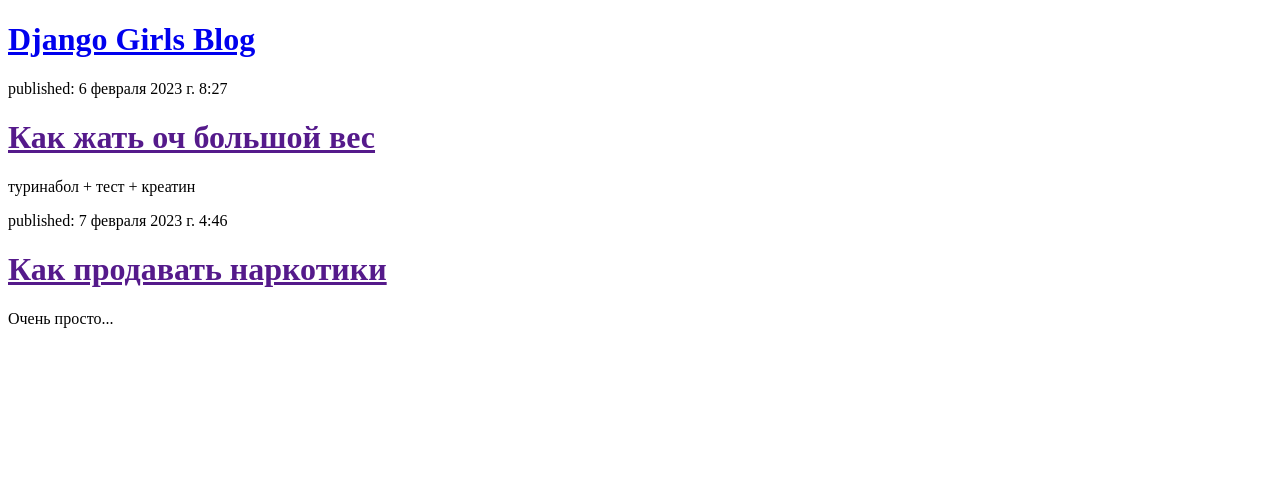
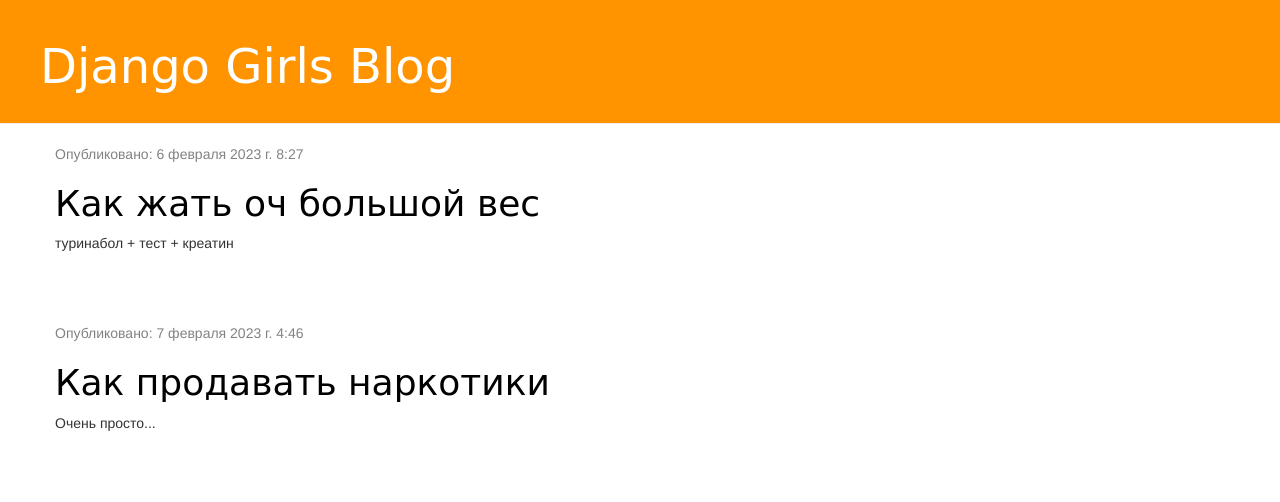
Before and after one commit to 1madatyou/my-first-blog, a Django app: page / in a window 1280 px wide. Shown: the top 502 px of the page. Run offline with Django 4.2, Linux system fonts and the light colour scheme; data comes from the database, SQL or seed files in the repository; both versions use the stored data as it was after the commit; some libraries are stand-ins or nearby versions.

Commit message:
Added view and template for detailed blog post as well as CSS for the site

```diff
--- /dev/null
+++ b/blog/static/css/blog.css
@@ -0,0 +1,50 @@
+h1 a {
+    color: #FCA205;
+}
+
+.page-header {
+    background-color: #ff9400;
+    margin-top: 0;
+    padding: 20px 20px 20px 40px;
+}
+
+.page-header h1, .page-header h1 a, .page-header h1 a:visited, .page-header h1 a:active {
+    color: #ffffff;
+    font-size: 36pt;
+    text-decoration: none;
+}
+
+.content {
+    margin-left: 40px;
+}
+
+h1, h2, h3, h4 {
+    font-family: 'Lobster', cursive;
+}
+
+.date {
+    color: #828282;
+}
+
+.save {
+    float: right;
+}
+
+.post-form textarea, .post-form input {
+    width: 100%;
+}
+
+.top-menu, .top-menu:hover, .top-menu:visited {
+    color: #ffffff;
+    float: right;
+    font-size: 26pt;
+    margin-right: 20px;
+}
+
+.post {
+    margin-bottom: 70px;
+}
+
+.post h1 a, .post h1 a:visited {
+    color: #000000;
+}
--- /dev/null
+++ b/blog/templates/blog/base.html
@@ -0,0 +1,26 @@
+{% load static %}
+<!DOCTYPE html>
+<html lang="en">
+<head>
+    <meta charset="UTF-8">
+    <meta http-equiv="X-UA-Compatible" content="IE=edge">
+    <meta name="viewport" content="width=device-width, initial-scale=1.0">
+    <title>My Blog</title>
+    <link rel="stylesheet" href="//maxcdn.bootstrapcdn.com/bootstrap/3.2.0/css/bootstrap.min.css">
+    <link rel="stylesheet" href="//maxcdn.bootstrapcdn.com/bootstrap/3.2.0/css/bootstrap-theme.min.css">
+    <link rel="stylesheet" href="{% static 'css/blog.css' %}">
+</head>
+<body>
+    <div class="page-header">
+        <h1><a href="/">Django Girls Blog</a></h1>
+    </div>
+    <div class="content container">
+        <div class="row">
+            <div class="col-md-8">
+            {% block content %}
+            {% endblock %}
+            </div>
+        </div>
+    </div>
+</body>
+</html>
--- a/blog/templates/blog/post_list.html
+++ b/blog/templates/blog/post_list.html
@@ -1,22 +1,13 @@
-<!DOCTYPE html>
-<html lang="en">
-<head>
-    <meta charset="UTF-8">
-    <meta http-equiv="X-UA-Compatible" content="IE=edge">
-    <meta name="viewport" content="width=device-width, initial-scale=1.0">
-    <title>My Blog</title>
-</head>
-<body>
-    <div>
-        <h1><a href="/">Django Girls Blog</a></h1>
-    </div>
+{% extends 'blog/base.html' %}
 
+{% block content %}
     {% for post in posts %}
-    <div>
-        <p>published: {{ post.published_date }}</p>
-        <h1><a href="">{{ post.title }}</a></h1>
-        <p>{{ post.text|linebreaksbr }}</p>
-    </div>
+        <div class="post">
+            <div class="date">
+                <p>Опубликовано: {{ post.published_date }}</p>
+            </div>
+            <h1><a href="{% url 'post_detail' pk=post.pk %}">{{ post.title }}</a></h1>
+            <p>{{ post.text|linebreaksbr }}</p>
+        </div>
     {% endfor %}
-</body>
-</html>
+{% endblock %}
--- a/blog/urls.py
+++ b/blog/urls.py
@@ -2,5 +2,6 @@
 from blog import views
 
 urlpatterns = [
-    path('', views.post_list, name='post_list')
+    path('', views.post_list, name='post_list'),
+    path('post/<int:pk>/', views.post_detail, name='post_detail')
 ]
--- a/blog/views.py
+++ b/blog/views.py
@@ -1,7 +1,11 @@
-from django.shortcuts import render
+from django.shortcuts import render, get_object_or_404
 from django.utils import timezone
 from .models import Post
 
 def post_list(request):
     posts = Post.objects.filter(published_date__lte=timezone.now()).order_by('published_date')
     return render(request, r'blog/post_list.html', {'posts': posts})
+
+def post_detail(request, pk):
+    post = get_object_or_404(Post, pk=pk)
+    return render(request, 'blog/post_detail.html', {'post': post})
--- a/mysite/settings.py
+++ b/mysite/settings.py
@@ -117,7 +117,7 @@
 # Static files (CSS, JavaScript, Images)
 # https://docs.djangoproject.com/en/4.1/howto/static-files/
 
-STATIC_URL = 'static/'
+STATIC_URL = '/static/'
 STATIC_ROOT = os.path.join(BASE_DIR, 'static')
 
 # Default primary key field type
```
Also changed, not shown: blog/templates/blog/post_detail.html (added, +13 -0 lines), db.sqlite3.
